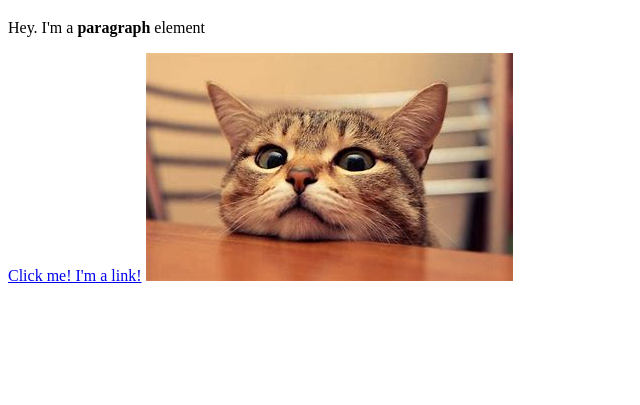
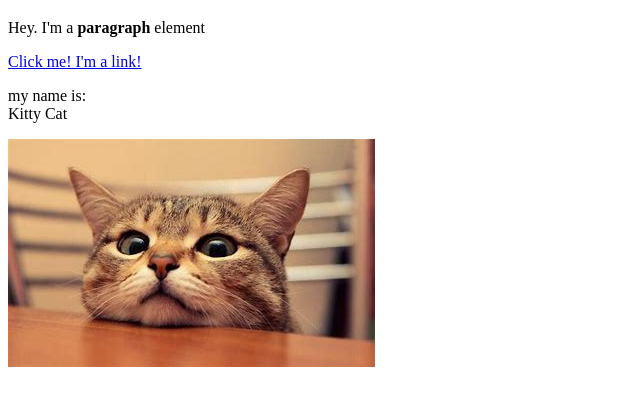
Before and after one commit to AudieRaymos/first-project, a website: page index.html in a window 1280 px wide. Shown: the part 61-466 px from the top of the page, without its empty margins (0-640 px from the left). Drawn offline with Linux system fonts and the light colour scheme.

Commit message:
added paragraph

```diff
--- a/index.html
+++ b/index.html
@@ -1,12 +1,17 @@
 <!DOCTYPE html>
 <html>
-    <head>
-        <title>test page</title>
-    </head>
-    <body>
+
+<head>
+    <title>test page</title>
+</head>
+
+<body>
     <h1>Hey. I'm a big heading</h1>
     <p>Hey. I'm a <b>paragraph</b> element</p>
     <a href="https://google.com" target="_blank" title="lets go to Google">Click me! I'm a link!</a>
+    <p>my name is:<br>
+        Kitty Cat</p>
     <img src="img/cat.jpg">
 </body>
+
 </html>
```
